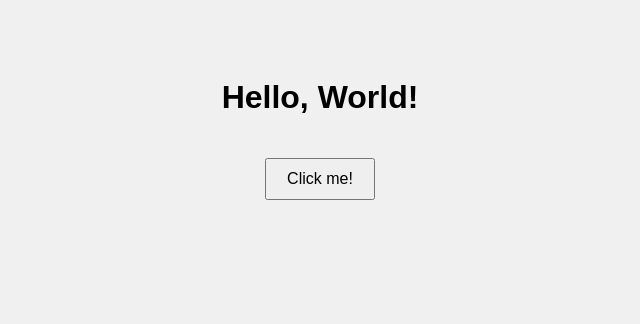
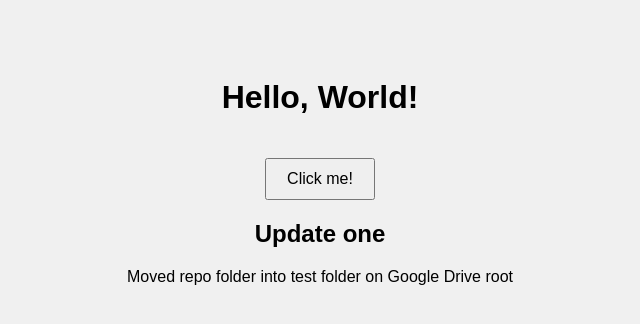
Before and after one commit to emilykbrown/frontend-test, a plain HTML site: page index.html in a window 1280 px wide. Shown: the whole page, without its empty margins (320-960 px from the left). Drawn offline with Linux system fonts and the light colour scheme.

Commit message:
✅ Update one works

```diff
--- a/index.html
+++ b/index.html
@@ -10,6 +10,9 @@
     <button id="randomBtn">Click me!</button>
     <div id="output"></div>
 
+    <h2>Update one</h2>
+    <p>Moved repo folder into test folder on Google Drive root</p>
+
     <script src="script.js"></script>
 </body>
 </html>
```
